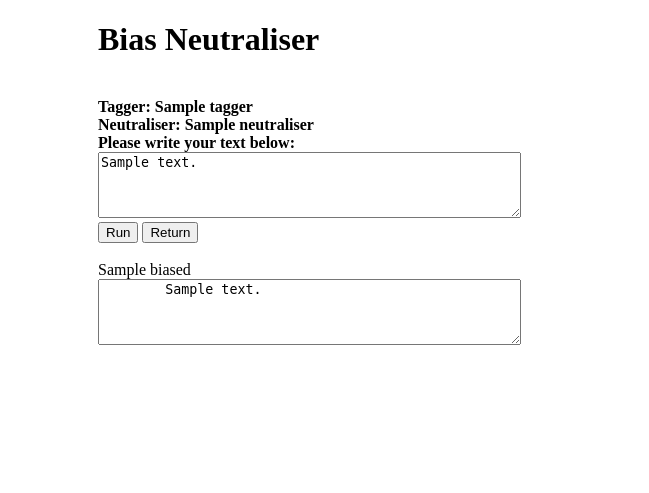
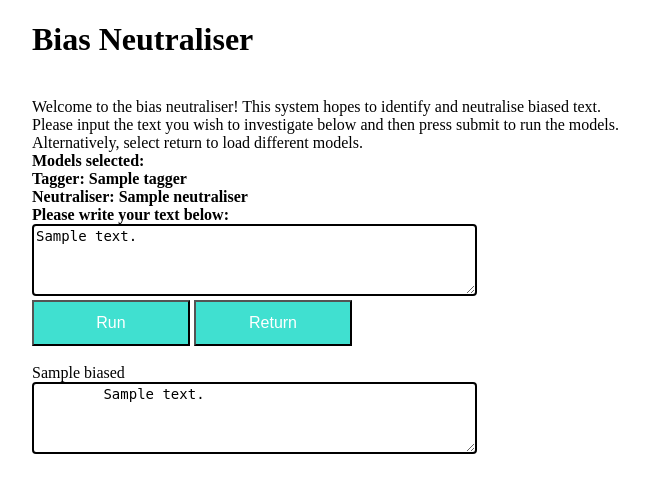
Before and after one commit to PaulB99/MABEL, a Flask app: template src/app/templates/runner.html in a window 1280 px wide. Shown: the top 493 px of the page, without its empty margins (292-941 px from the left). Run offline with Flask 2, Linux system fonts and the light colour scheme; the template is opened without the code that fills it: most values are stand-ins (such as "Sample title", 1, 10 or a date in 2020).

Commit message:
web app changes
Former-commit-id: 613238f32bf48f2542d07e57c8b2a434cf4315db

```diff
--- a/src/app/templates/runner.html
+++ b/src/app/templates/runner.html
@@ -7,8 +7,23 @@
 </head>
 <style>
     .content {
-      max-width: 500px;
-      margin: auto;
+        width: 50%;
+        margin: auto;
+    }
+    textarea {
+        border: 2px solid black;
+        border-radius: 4px;
+        font-size: 14px;
+    }
+    input[type=submit] {
+        padding: 12px 20px;
+        margin: 8px 0;
+        color: white;
+        font-size: 16px;
+        background-color: turquoise;
+        margin: auto;
+        width: 25%;
+        text-align: center;
     }
     </style>
 
@@ -18,7 +33,15 @@
         Bias Neutraliser
     </h1>
     <br>
+        Welcome to the bias neutraliser! This system hopes to identify and neutralise biased text.
+        <br>
+        Please input the text you wish to investigate below and then press submit to run the models.
+        <br>
+        Alternatively, select return to load different models.
+        <br>
     <strong>
+        Models selected:
+        <br>
         Tagger: {{tagger}}
         <br>
         Neutraliser: {{neutraliser}}
--- a/src/app/templates/styles.css
+++ b/src/app/templates/styles.css
@@ -27,3 +27,13 @@ p {
     0% { transform: rotate(0deg); }
     100% { transform: rotate(360deg); }
   }
+
+  input[type=submit] {
+    padding: 12px 20px;
+    margin: 8px 0;
+  }
+
+  textarea {
+    border: 2px solid red;
+    border-radius: 4px;
+  }
--- a/src/neutralisers/miniseq2seq/model.py
+++ b/src/neutralisers/miniseq2seq/model.py
@@ -115,6 +115,7 @@ class seq2seq(nn.Module):
 
             for ot in range(outputs.size(0)):
                 topv, topi = outputs[ot].topk(1)
+                print(topi[0].item())
                 decoded_words.append(tokeniser.decode([topi[0].item()]))
 
         decoded_sentence = ' '.join(decoded_words)
```
Also changed, not shown: src/app/templates/index.html (+24 -7 lines).
